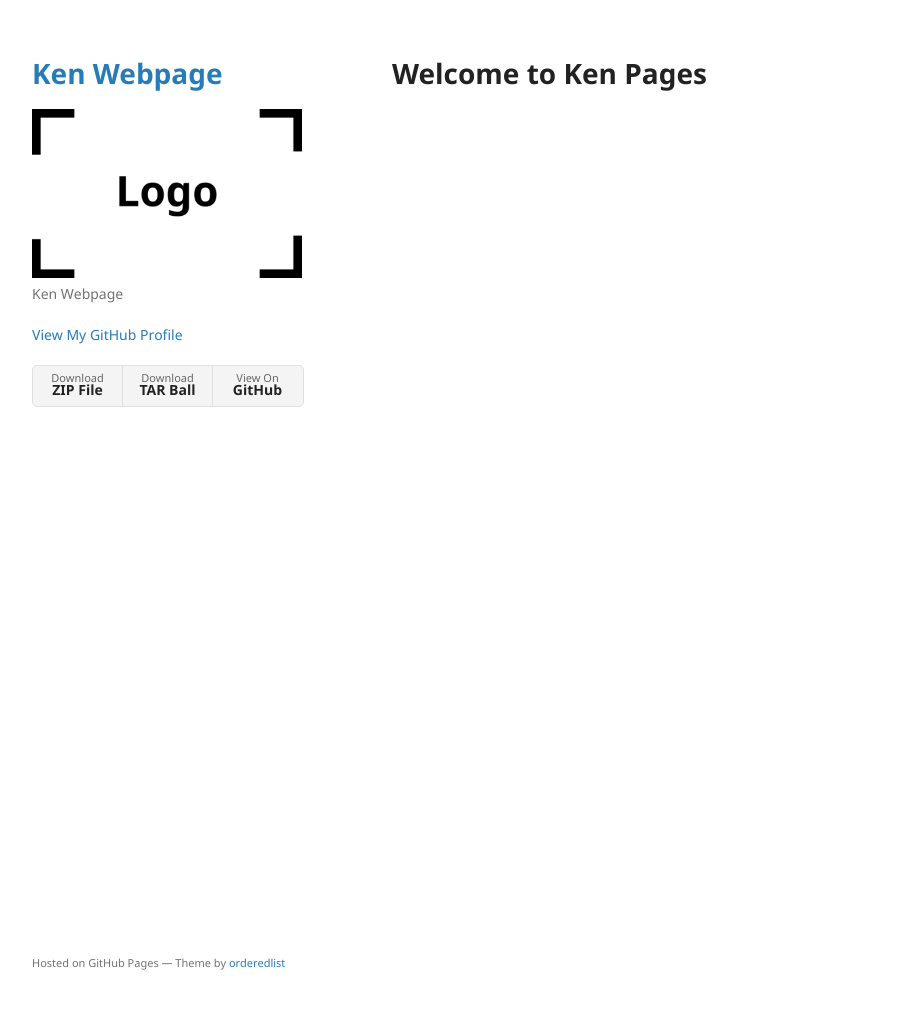
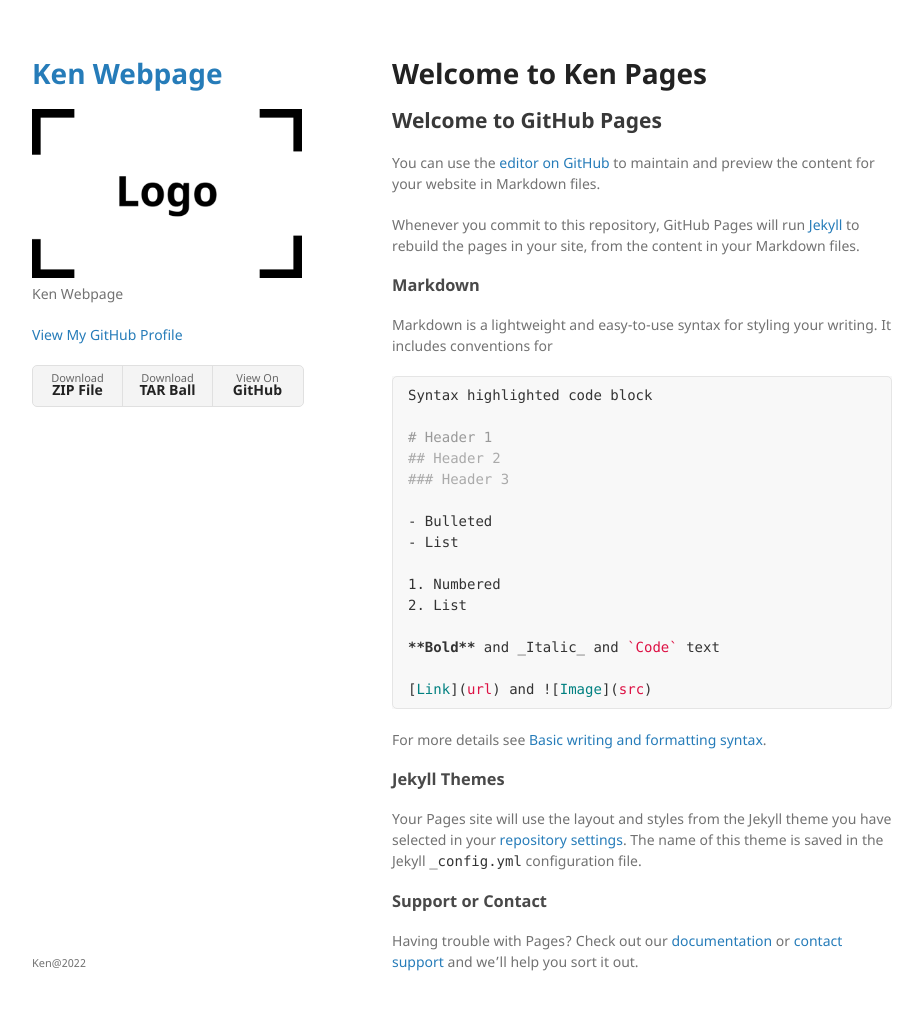
Before and after one commit to kenwebpage/kenwebpage.github.io, a Jekyll site: the page built from README.md, in a window 1280 px wide and 1042 px high. Shown: the top 1010 px of the window, without its empty margins (178-1101 px from the left). Built offline with Jekyll 4.4.1, drawn with Linux system fonts in a browser that asks for light colours; our own code applies the rules of GitHub Pages for plain Markdown files.

Commit message:
m3_20220813140009

````diff
--- a/README.md
+++ b/README.md
@@ -1 +1,39 @@
 # Welcome to Ken Pages
+
+## Welcome to GitHub Pages
+
+You can use the [editor on GitHub](https://github.com/kenwebpage/kenwebpage.github.io/edit/main/README.md) to maintain and preview the content for your website in Markdown files.
+
+Whenever you commit to this repository, GitHub Pages will run [Jekyll](https://jekyllrb.com/) to rebuild the pages in your site, from the content in your Markdown files.
+
+### Markdown
+
+Markdown is a lightweight and easy-to-use syntax for styling your writing. It includes conventions for
+
+```markdown
+Syntax highlighted code block
+
+# Header 1
+## Header 2
+### Header 3
+
+- Bulleted
+- List
+
+1. Numbered
+2. List
+
+**Bold** and _Italic_ and `Code` text
+
+[Link](url) and ![Image](src)
+```
+
+For more details see [Basic writing and formatting syntax](https://docs.github.com/en/github/writing-on-github/getting-started-with-writing-and-formatting-on-github/basic-writing-and-formatting-syntax).
+
+### Jekyll Themes
+
+Your Pages site will use the layout and styles from the Jekyll theme you have selected in your [repository settings](https://github.com/kenwebpage/kenwebpage.github.io/settings/pages). The name of this theme is saved in the Jekyll `_config.yml` configuration file.
+
+### Support or Contact
+
+Having trouble with Pages? Check out our [documentation](https://docs.github.com/categories/github-pages-basics/) or [contact support](https://support.github.com/contact) and we'll help you sort it out.
--- a/_layouts/default.html
+++ b/_layouts/default.html
@@ -48,7 +48,7 @@
         {% if site.github.is_project_page %}
         <p>This project is maintained by <a href="{{ site.github.owner_url }}">{{ site.github.owner_name }}</a></p>
         {% endif %}
-        <p><small>Hosted on GitHub Pages &mdash; Theme by <a href="https://github.com/orderedlist">orderedlist</a></small></p>
+        <p><small>Ken@2022</a></small></p>
       </footer>
     </div>
     <script src="{{ "/assets/js/scale.fix.js" | relative_url }}"></script>
````
